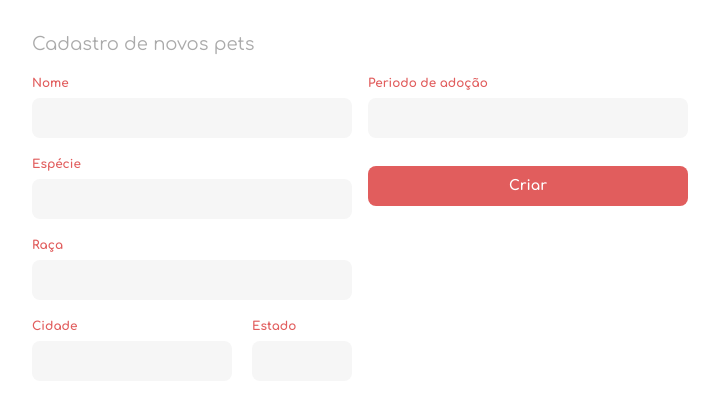
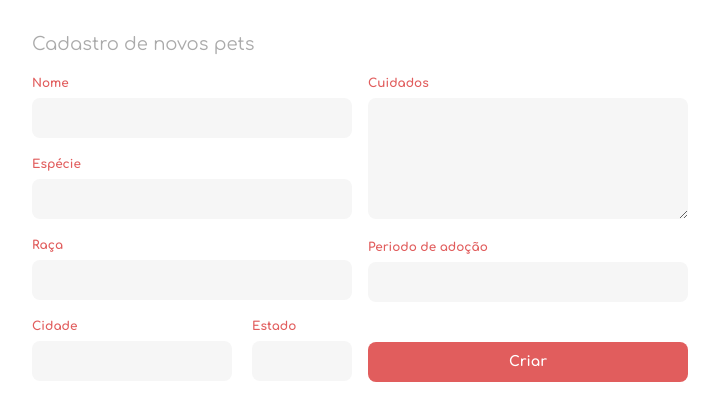
Before and after one commit to guipmendes/AnimaLar-frontend, a Next.js app: page /register-animal in a window 1280 px wide. Shown: the top 420 px of the page, without its empty margins (74-793 px from the left). Built offline with nearby package versions, Linux system fonts and the light colour scheme.

Commit message:
test: register animal

```diff
--- a/jest.config.json
+++ b/jest.config.json
@@ -15,6 +15,7 @@
   "collectCoverageFrom": [
     "<rootDir>/src/**/*.{ts,tsx}",
     "!<rootDir>/src/pages/_app.tsx",
+    "!<rootDir>/src/__tests__/*",
     "!<rootDir>/src/pages/_document.tsx",
     "!<rootDir>/src/styles/*"
   ],
--- a/src/components/Inputs/TextArea/styles.module.scss
+++ b/src/components/Inputs/TextArea/styles.module.scss
@@ -1,17 +1,15 @@
 .container {
   width: 100%;
 
-  & + .container {
-    margin-top: 1.6rem;
-  }
+  margin-bottom: 1.6rem;
 
-  input {
+  textarea {
     border: 0;
     margin: 0.8rem 0 0.4rem;
     padding: 0 1.2rem;
 
     width: 100%;
-    height: 4rem;
+    min-height: 12.1rem;
 
     border-radius: 0.8rem;
     background: var(--light-gray);
--- a/src/pages/register-animal.tsx
+++ b/src/pages/register-animal.tsx
@@ -2,6 +2,7 @@ import { useForm } from "react-hook-form";
 
 import { useYupValidationResolver } from "@/src/hooks/useYupValidationResolver";
 import { InputDefault } from "@/src/components/Inputs/Default";
+import { TextArea } from "@/src/components/Inputs/TextArea";
 import { ButtonDefault } from "@/src/components/Buttons/Default";
 import { registerAnimalValidator } from "@/src/validators/registerAnimal";
 
@@ -68,6 +69,12 @@ const RegisterAnimal = () => {
           </div>
         </fieldset>
         <fieldset>
+          <TextArea
+            label="Cuidados"
+            name="care"
+            error={errors.care?.message}
+            register={register}
+          />
           <InputDefault
             label="Periodo de adoção"
             name="period"
--- a/src/styles/registerAnimal.module.scss
+++ b/src/styles/registerAnimal.module.scss
@@ -39,9 +39,19 @@
       }
     }
 
+    button {
+      margin-top: 3.6rem;
+    }
+
     @media (max-width: 680px) {
       margin: auto;
       grid-template-columns: 1fr;
     }
   }
+
+  @media (max-width: 680px) {
+    h1 {
+      text-align: center;
+    }
+  }
 }
```
Also changed, not shown: 1 other file (tests, documents, lock files or other folders).
